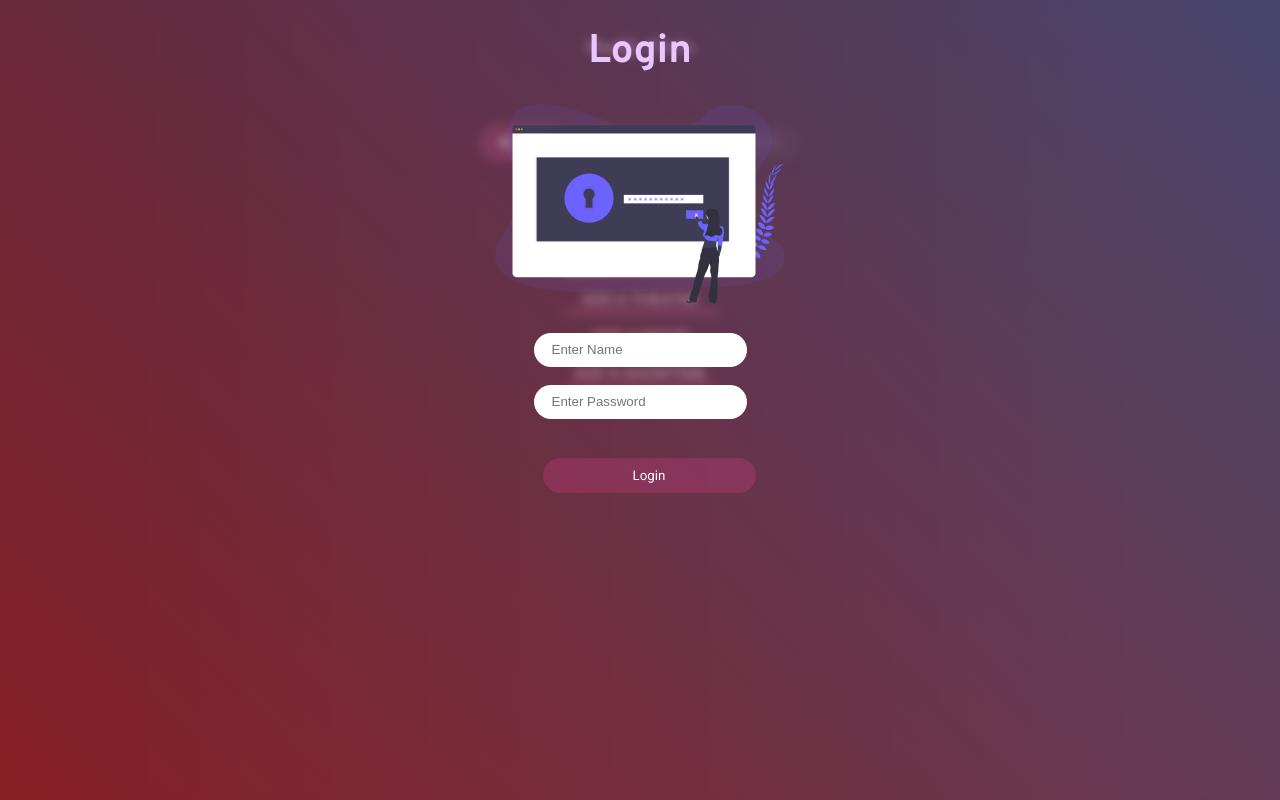
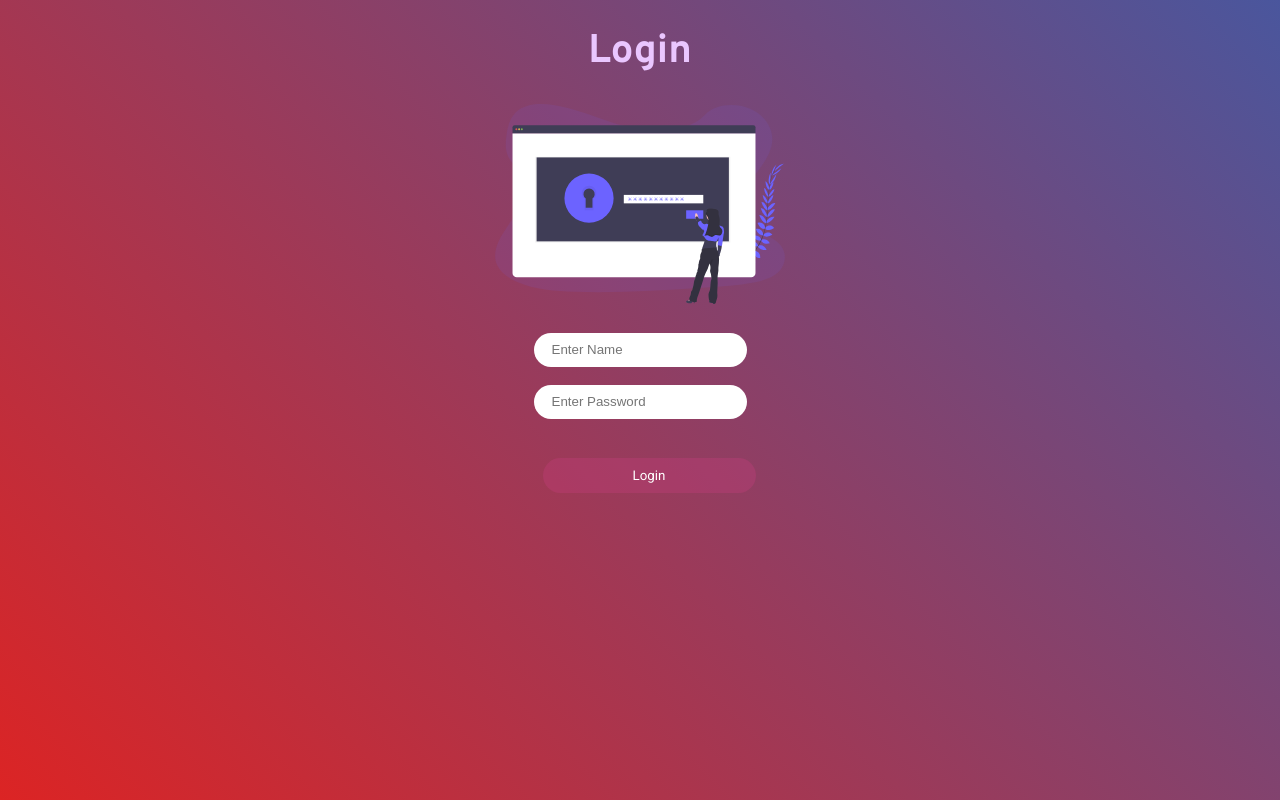
Before and after one commit to GoodieDawson/WebTech_SchorlastiCAS, a PHP site: page /admin/ in a window 1280 px wide. Run offline with PHP 8.4, Linux system fonts and the light colour scheme; some libraries are stand-ins or nearby versions; some web fonts are replaced.

Commit message:
admin_login css change

```diff
--- a/CSS/admin_login.css
+++ b/CSS/admin_login.css
@@ -15,7 +15,7 @@
     left: 0;
     right: 0;
     bottom: 0;
-    background: linear-gradient(45deg, rgba(220, 36, 36, 0.514), rgba(74, 86, 157, 0.493));
+    background: linear-gradient(45deg, rgb(220, 36, 36), rgb(74, 86, 157));
     /* Black background with opacity */
     z-index: 100;
     /* Specify a stack order in case you're using a different order for other elements */
```
